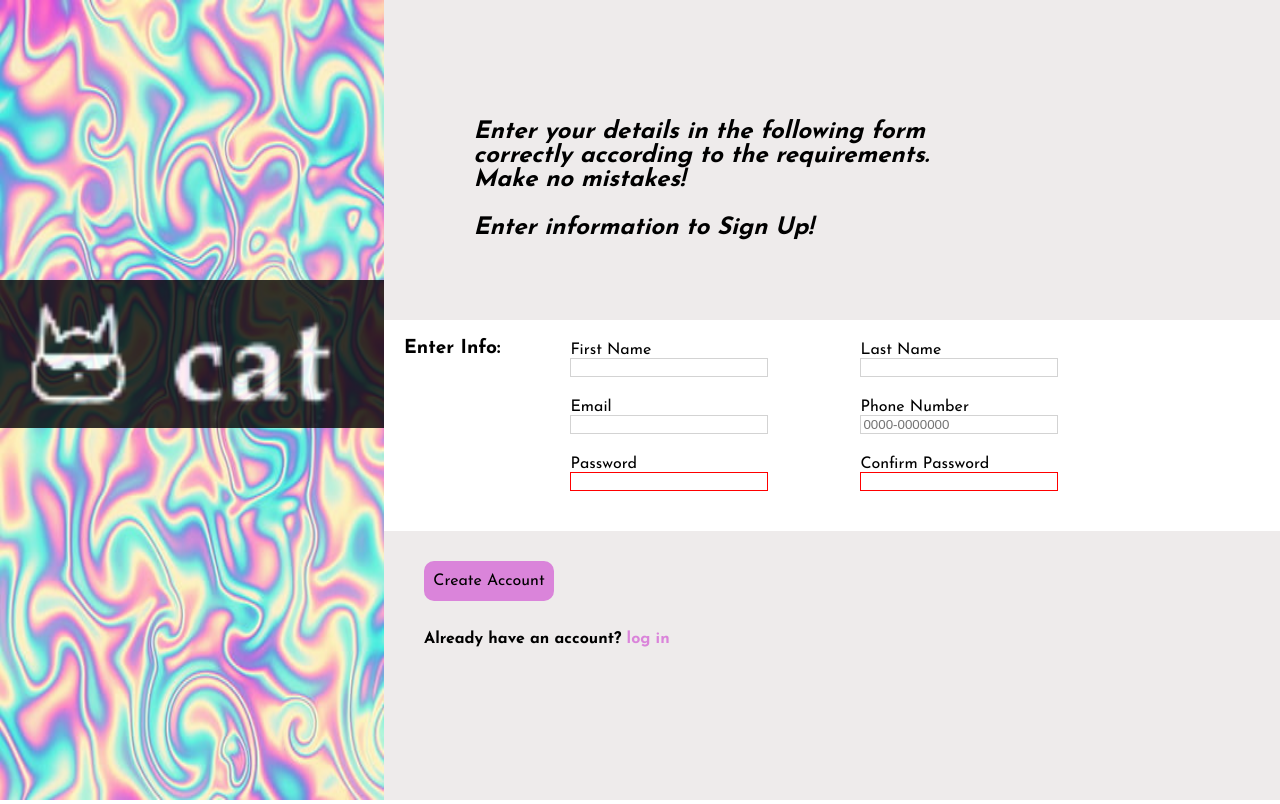
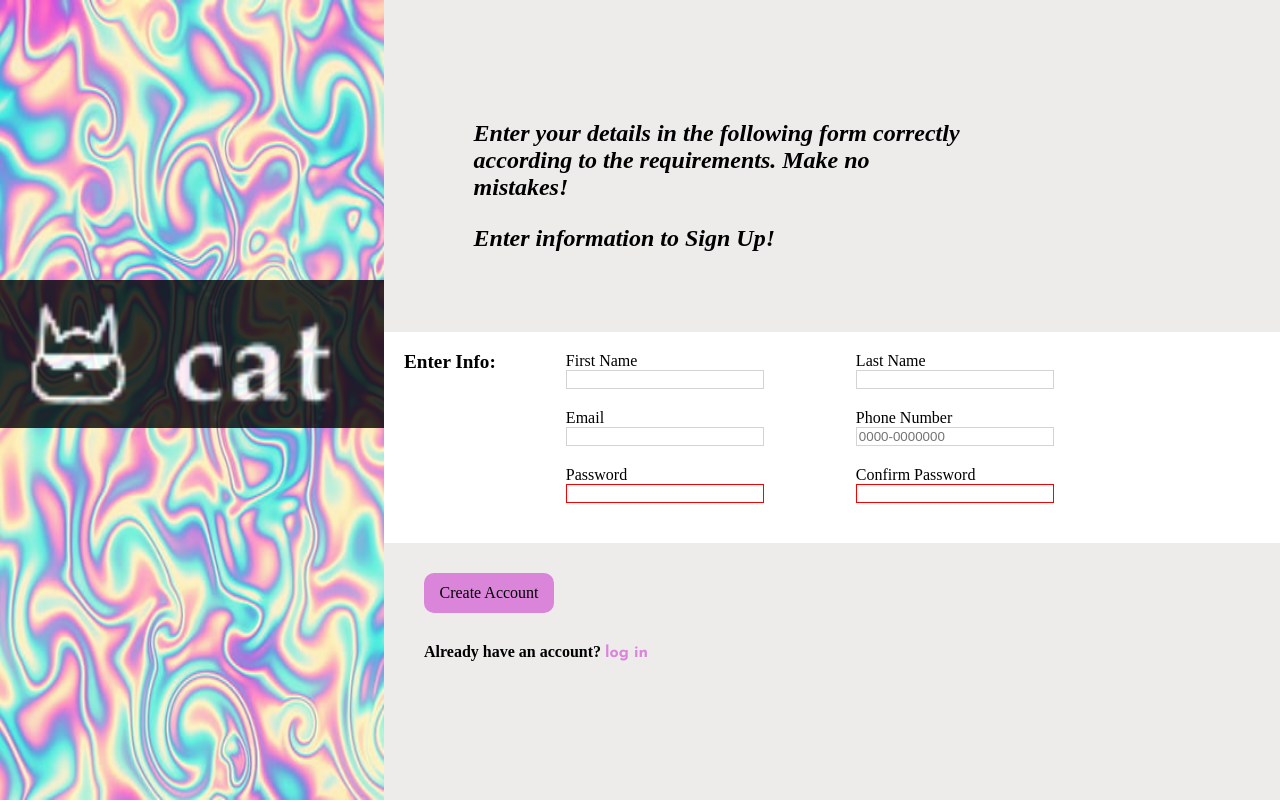
Before and after one commit to fatima-kz/form1, a plain HTML site: page index.html in a window 1280 px wide. Drawn offline with Linux system fonts and the light colour scheme; a web font is replaced by a local one.

Commit message:
index.css

```diff
--- a/index.css
+++ b/index.css
@@ -15,6 +15,10 @@ input[type="search"]::-webkit-search-cancel-button {
    font-family: 'myfont';
    src: url('JosefinSans-VariableFont_wght.ttf') format('truetype');
 }
+@font-face {
+    font-family: 'myfont3';
+    src: url('filefont34.ttf') format('truetype');
+ }
 
 
 html, body {
@@ -44,7 +48,7 @@ form{
 
 label{
     display: inline-block;
-    font-family: 'myfont';
+    font-family: 'myfont3';
 }
 
 form input:focus{
@@ -81,7 +85,7 @@ input:invalid{
     .data .para{
         font-size: x-large;
         font-weight: bold;
-        font-family: 'myfont';
+        font-family: 'myfont3';
         font-style: italic;
         margin-left: 7vw;
         margin-right: 25vw;
@@ -90,7 +94,7 @@ input:invalid{
     }
 
     form p{
-        font-family: 'myfont';
+        font-family: 'myfont3';
         font-weight: bold;
         font-size: larger;
         padding-left: 20px;
@@ -120,13 +124,13 @@ input:invalid{
         border-radius: 10px;
         border: none;
         background: rgb(218, 132, 218);
-        font-family: 'myfont';
+        font-family: 'myfont3';
         font-size: 1rem;
     }
 
     .abutton p{
         margin-top: 30px;
-        font-family: 'myfont';
+        font-family: 'myfont3';
         font-weight: bold;
     }
 
```
